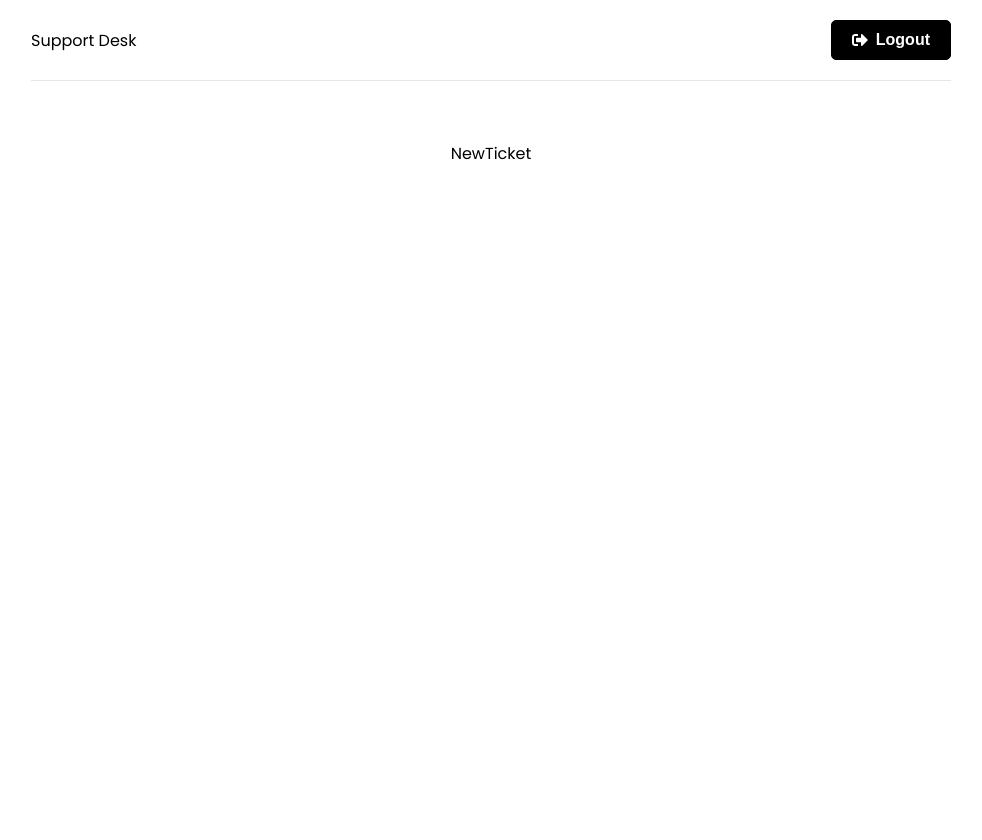
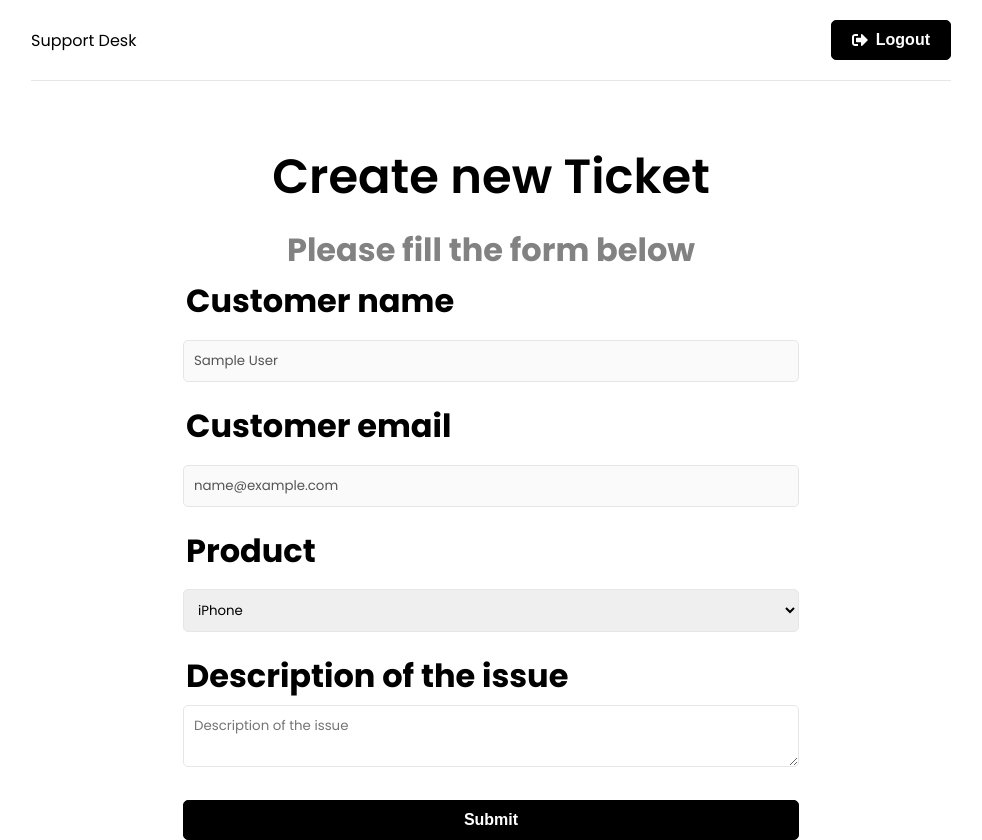
Before and after one commit to rifa712/react-ftb-2022-support-desk, a React (Create React App) app in the folder frontend/: page /new-ticket in a window 1280 px wide. Shown: the whole page, without its empty margins (149-1131 px from the left). Before the commit the page ends 800 px from the top, so only its background shows below. Built offline with nearby package versions, Linux system fonts and the light colour scheme; sample sign-in values are in the browser's storage.

Commit message:
add create ticket form

```diff
--- a/frontend/src/pages/NewTicket.jsx
+++ b/frontend/src/pages/NewTicket.jsx
@@ -1,7 +1,73 @@
-import React from 'react'
+import React, { useState } from 'react'
+import { useSelector } from 'react-redux'
 
 const NewTicket = () => {
-  return <div>NewTicket</div>
+  const { user } = useSelector((state) => state.auth)
+  const [name] = useState(user.name)
+  const [email] = useState(user.email)
+  const [product, setProduct] = useState('iPhone')
+  const [description, setDescription] = useState('')
+
+  const onSubmit = (e) => {
+    e.preventDefault()
+  }
+
+  return (
+    <>
+      <section className='heading'>
+        <h1>Create new Ticket</h1>
+        <p>Please fill the form below</p>
+
+        <section className='form'>
+          <div className='form-group'>
+            <label htmlFor='name'>Customer name</label>
+            <input type='text' className='form-control' value={name} disabled />
+          </div>
+          <div className='form-group'>
+            <label htmlFor='email'>Customer email</label>
+            <input
+              type='text'
+              className='form-control'
+              value={email}
+              disabled
+            />
+          </div>
+          <form onSubmit={onSubmit}>
+            <div className='form-group'>
+              <label htmlFor='product'>Product</label>
+              <select
+                name='product'
+                id='product'
+                value={product}
+                onChange={(e) => setProduct(e.target.value)}
+              >
+                <option value='iPhone'>iPhone</option>
+                <option value='Macbook Pro'>Macbook Pro</option>
+                <option value='iMac'>iMac</option>
+                <option value='iPad'>iPad</option>
+              </select>
+            </div>
+
+            <div className='form-group'>
+              <label htmlFor='description'>Description of the issue</label>
+              <textarea
+                name='description'
+                id='description'
+                className='form-control'
+                placeholder='Description of the issue'
+                value={description}
+                onChange={(e) => setDescription(e.target.value)}
+              ></textarea>
+            </div>
+
+            <div className='form-group'>
+              <button className='btn btn-block'>Submit</button>
+            </div>
+          </form>
+        </section>
+      </section>
+    </>
+  )
 }
 
 export default NewTicket
```
